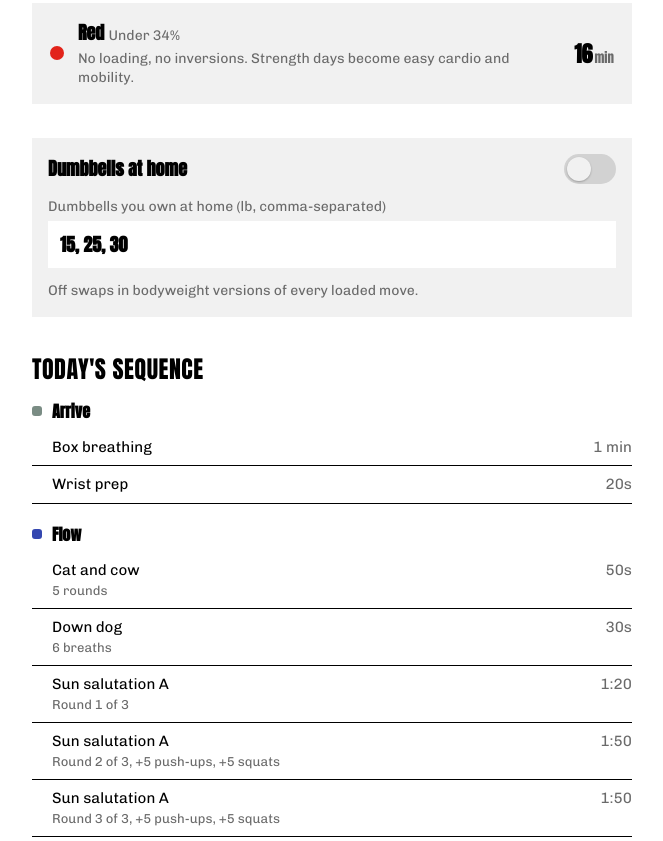
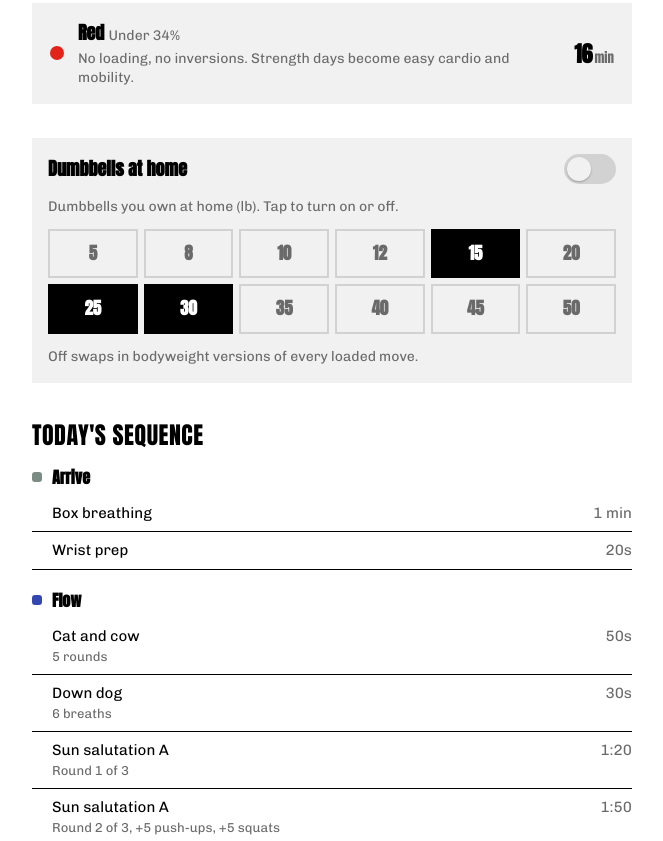
Before and after one commit to ibknyc/the-series, a plain HTML site: page index.html in a window 1280 px wide. Shown: the part 1102-1943 px from the top of the page, without its empty margins (308-971 px from the left). Drawn offline with Linux system fonts and the light colour scheme.

Commit message:
Update dumbbell input section and app versionf

```diff
--- a/index.html
+++ b/index.html
@@ -698,6 +698,10 @@ section{margin-bottom:34px}
 .wgrid.tri{grid-template-columns:repeat(3,minmax(0,1fr))}
 .wgrid.tri .wfield input{font-size:20px}
 .feel.rir{grid-template-columns:repeat(5,1fr)}
+.invchips{display:grid;grid-template-columns:repeat(6,1fr);gap:6px;margin-top:8px}
+.invchips button{background:var(--card);color:var(--ink-2);border:2px solid var(--line);border-radius:10px;padding:10px 0;font-family:var(--display);font-weight:700;font-size:17px}
+.invchips button[aria-pressed="true"]{background:var(--ink);color:var(--bg);border-color:var(--ink)}
+:root[data-skin="signal"] .invchips button{border-radius:0}
 .feel.rir button{font-family:var(--display);font-size:20px;padding:10px 4px}
 #doneSetList .dsrow{display:grid;grid-template-columns:1fr auto;gap:8px;align-items:center;padding:8px 0;border-bottom:1px solid var(--line,rgba(127,127,127,.25))}
 #doneSetList .dsrow b{display:block;font-size:15px}
@@ -814,7 +818,7 @@ section{margin-bottom:34px}
       <div class="wfield"><span id="lbHeavy">Heavy pair</span><div class="inwrap"><input id="wHeavy" type="number" inputmode="numeric" min="0" max="200" step="5" aria-label="Heavy pair in pounds"><span>lb</span></div></div>
       <div class="wfield"><span id="lbLight">Light pair, for pressing</span><div class="inwrap"><input id="wLight" type="number" inputmode="numeric" min="0" max="200" step="5" aria-label="Light pair in pounds"><span>lb</span></div></div>
     </div>
-    <div class="wfield" id="invWrap" style="margin-top:12px"><span>Dumbbells you own at home (lb, comma-separated)</span><div class="inwrap"><input id="wInv" type="text" inputmode="numeric" placeholder="15, 25, 30" aria-label="Home dumbbell weights" style="font-size:18px"></div></div>
+    <div class="wfield" id="invWrap" style="margin-top:12px"><span>Dumbbells you own at home (lb). Tap to turn on or off.</span><div class="invchips" id="wInv" role="group" aria-label="Home dumbbell weights"></div></div>
     <p class="wnote" id="wNote"></p>
   </section>
 
@@ -1852,7 +1856,7 @@ if (typeof document!=="undefined") (function(){
     $("wHeavy").value = atGym ? st.gymHeavy : st.heavy;
     $("wLight").value = atGym ? st.gymLight : st.light;
     $("weights").classList.toggle("off", !atGym && !st.dbOn);
-    $("invWrap").hidden = atGym; $("wInv").value = homeInv().join(", ");
+    $("invWrap").hidden = atGym; renderInv();
     document.querySelector("#weights .wgrid").hidden = !atGym;
     $("wNote").textContent = atGym
       ? "What you can actually grab at work. These show as a suggestion — log what you really used during the set."
@@ -1977,8 +1981,16 @@ if (typeof document!=="undefined") (function(){
   $("stOn").onchange=e=>{ st.stations=e.target.checked; save(); renderHome(); };
   $("finOn").onchange=e=>{ st.finisher=e.target.checked; save(); renderHome(); };
   $("dbOn").onchange=e=>{ st.dbOn=e.target.checked; save(); renderHome(); };
-  $("wInv").onchange=e=>{ const v=[...new Set((e.target.value.match(/\d+(\.\d+)?/g)||[]).map(Number).filter(x=>x>0))].sort((a,b)=>a-b);
-    if (v.length){ st.homeInv=v; st.heavy=v[v.length-1]; st.light=v.length>1?v[v.length-2]:v[0]; } save(); renderHome(); };
+  /* tap chips instead of typing: the iPhone number pad has no comma, so a typed list was stuck on one pair */
+  function renderInv(){
+    const box=$("wInv"), own=homeInv(); box.innerHTML="";
+    [...new Set([5,8,10,12,15,20,25,30,35,40,45,50,...own])].sort((a,b)=>a-b).forEach(w=>{
+      const b=document.createElement("button"); b.type="button"; b.textContent=w; b.setAttribute("aria-pressed", String(own.includes(w)));
+      b.onclick=()=>{ let v=homeInv(); v = v.includes(w) ? v.filter(x=>x!==w) : [...v,w];
+        if (!v.length) return; v.sort((a,b)=>a-b);
+        st.homeInv=v; st.heavy=v[v.length-1]; st.light=v.length>1?v[v.length-2]:v[0]; save(); renderHome(); };
+      box.appendChild(b); });
+  }
   $("wHeavy").onchange=e=>{ const v=Math.max(0,parseInt(e.target.value)||0); if (st.loc==="gym") st.gymHeavy=v; else st.heavy=v; save(); renderHome(); };
   $("wLight").onchange=e=>{ const v=Math.max(0,parseInt(e.target.value)||0); if (st.loc==="gym") st.gymLight=v; else st.light=v; save(); renderHome(); };
   $("abBtn").onclick=()=>{ st.abOv = abNext() ? 0 : 1; save(); renderHome(); };
@@ -2687,7 +2699,7 @@ if (typeof document!=="undefined") (function(){
     else if (e.key==="ArrowLeft") $("pPrev").click();
     else if (e.key==="Escape") $("pExit").click();
   });
-  const APP_VER="v29";
+  const APP_VER="v31";
   $("brOn").onchange=e=>{ st.breath=e.target.checked; save(); };
   $("testSnd").onclick=()=>{
     unlockAudio(); const a=null;
@@ -2732,6 +2744,8 @@ if (typeof document!=="undefined") (function(){
       const top=Object.keys(t).sort((a,b)=>t[b]-t[a])[0];
       return top ? WHOOP_NAME[top]||"Activity" : "HIIT";
     }
+    /* a red-day Full has no lifting in it: it's yoga, whatever the template says */
+    if (steps && !steps.some(x=>x.unit && x.block==="strength")) return "Yoga";
     return loc==="gym" ? "Weightlifting" : "Functional Fitness";
   }
   const COLS = {
```
